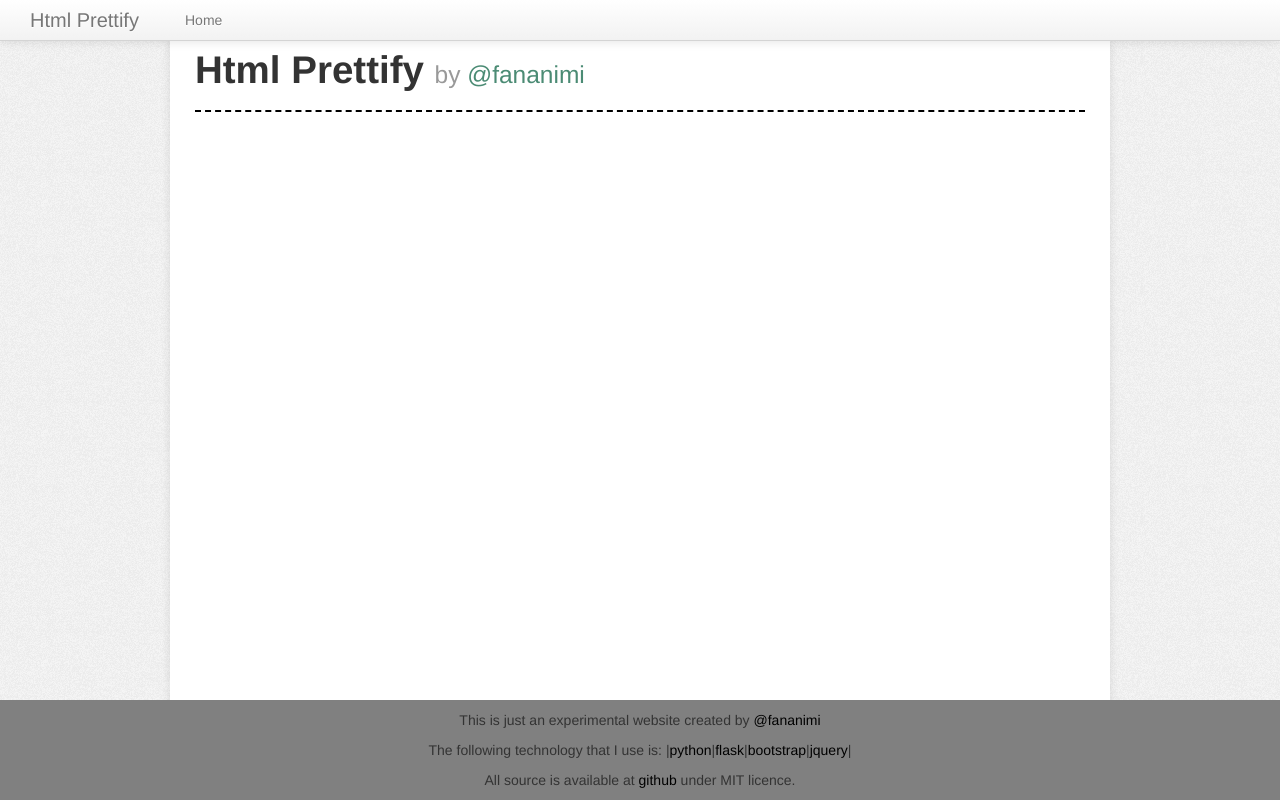
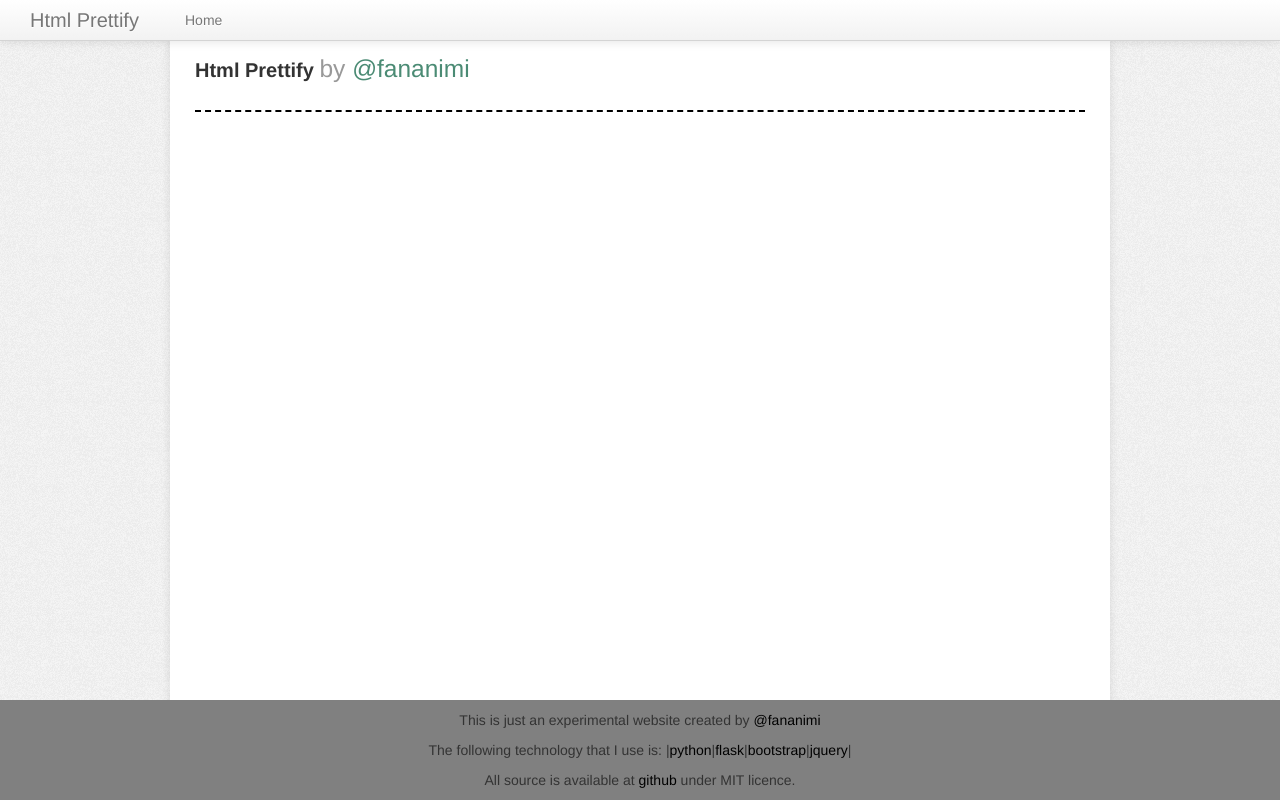
Before and after one commit to pije76/pretty_html, a Flask app: template pretty_html/templates/index.html in a window 1280 px wide. Run offline with Flask 2, Linux system fonts and the light colour scheme; the template is opened without the code that fills it, so the values that code supplies are empty; parts of the project's set-up code (start-up, migrations or seed data) failed here and were passed over; some libraries are stand-ins or nearby versions.

Commit message:
minor fix font size

```diff
--- a/pretty_html/static/website/css/style.css
+++ b/pretty_html/static/website/css/style.css
@@ -49,6 +49,10 @@ hr {
     border-bottom: 1px solid #fff;
 }
 
+h1 {
+    font-size: 20px;
+}
+
 a {
     color: rgb(75, 139, 116);
 }
```
